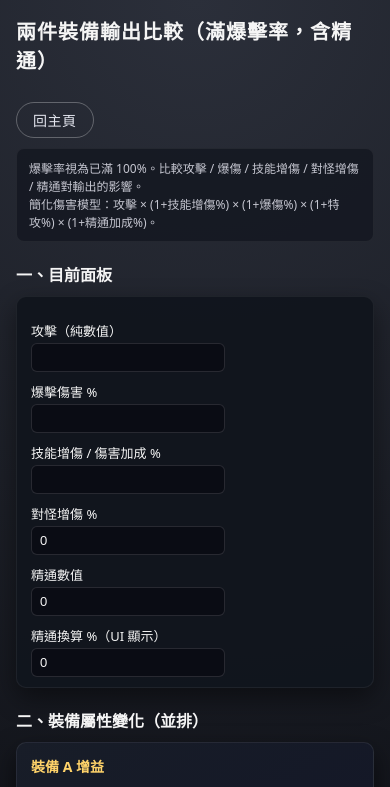
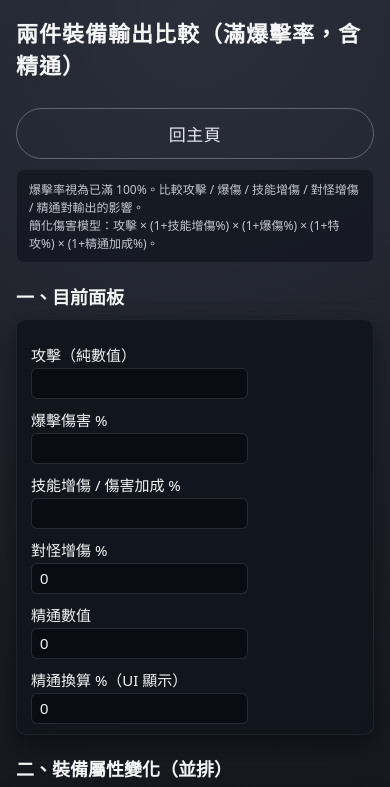
Before and after one commit to jasonliu1231/Scepter-Sword, a plain HTML site: page recommend.html in a window 390 px wide. Shown: the top 787 px of the page. Drawn offline with Linux system fonts and the light colour scheme.

Commit message:
修改ＲＷＤ

```diff
--- a/recommend.html
+++ b/recommend.html
@@ -202,6 +202,95 @@
 
             .gear-box {
                 min-width: 100%;
+            }
+        }
+
+        /* ---------- 全局字體放大 ---------- */
+        body {
+            font-size: 18px;
+        }
+
+        h1 {
+            font-size: 26px;
+        }
+
+        h2 {
+            font-size: 20px;
+        }
+
+        label {
+            font-size: 16px;
+        }
+
+        input {
+            font-size: 16px;
+        }
+
+        button {
+            font-size: 16px;
+        }
+
+        .result {
+            font-size: 16px;
+        }
+
+        /* ------------------ RWD：平板 ------------------ */
+        @media (max-width: 880px) {
+            body {
+                font-size: 17px;
+            }
+
+            h1 {
+                font-size: 24px;
+            }
+
+            h2 {
+                font-size: 19px;
+            }
+
+            input {
+                font-size: 16px;
+            }
+        }
+
+        /* ------------------ RWD：手機 ------------------ */
+        @media (max-width: 640px) {
+            body {
+                font-size: 16px;
+            }
+
+            h1 {
+                font-size: 22px;
+            }
+
+            h2 {
+                font-size: 18px;
+            }
+
+            label {
+                font-size: 15px;
+            }
+
+            input {
+                font-size: 15px;
+                width: 100%;
+            }
+
+            /* 裝備區塊直排 */
+            .flex-container {
+                flex-direction: column;
+            }
+
+            /* 按鈕直排 + 放大觸控區 */
+            button {
+                width: 100%;
+                padding: 12px;
+                font-size: 17px;
+            }
+
+            .result {
+                font-size: 15px;
+                padding: 14px;
             }
         }
     </style>
```
